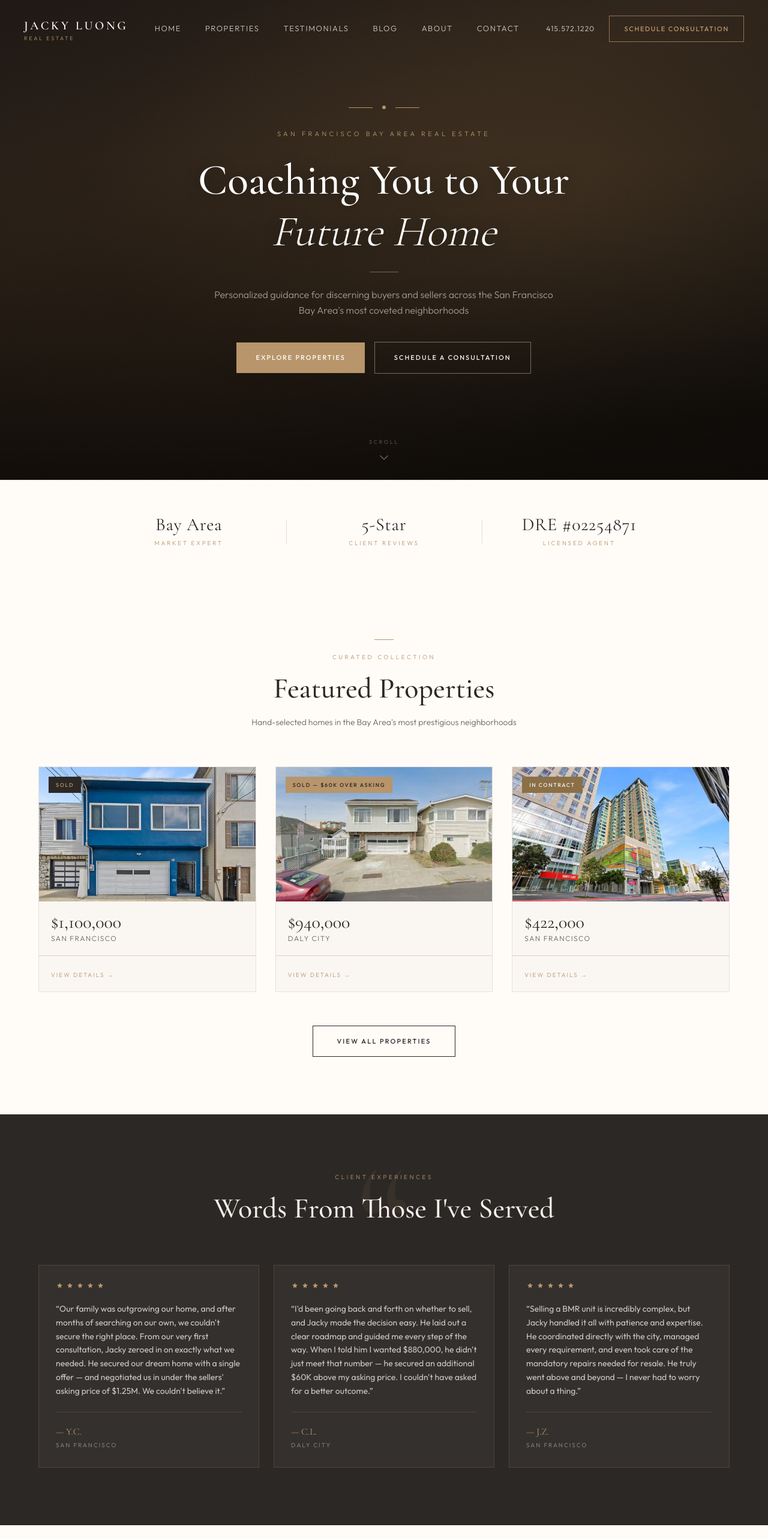
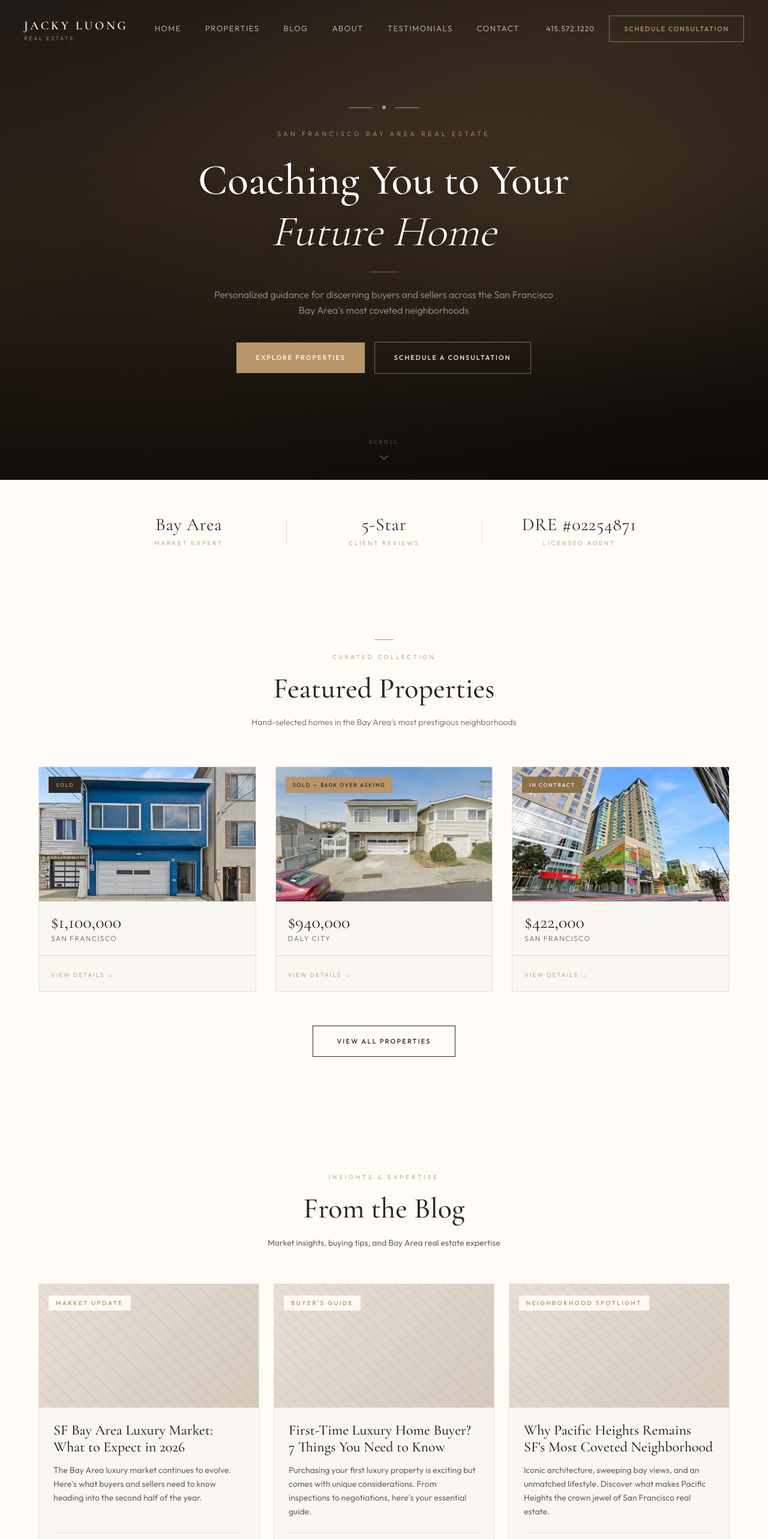
Before and after one commit to AmexGolf/jacky-luong-real-estate, a Next.js app: page / in a window 1280 px wide. Shown: the top 2566 px of the page at 60% size. Built offline with nearby package versions, Linux system fonts and the light colour scheme.

Commit message:
Reorder nav and page sections: Properties → Blog → About → Testimonials → Contact
Co-Authored-By: Claude Sonnet 4.6 <noreply@anthropic.com>

```diff
--- a/src/app/page.tsx
+++ b/src/app/page.tsx
@@ -15,9 +15,9 @@ export default function Home() {
       <Hero />
       <TrustBar />
       <FeaturedProperties />
-      <Testimonials />
       <Blog />
       <About />
+      <Testimonials />
       <Contact />
     </main>
   );
--- a/src/components/Header.tsx
+++ b/src/components/Header.tsx
@@ -6,9 +6,9 @@ import { motion, AnimatePresence } from "framer-motion";
 const navLinks = [
   { label: "Home",         href: "#home" },
   { label: "Properties",  href: "#properties" },
-  { label: "Testimonials", href: "#testimonials" },
   { label: "Blog",        href: "#blog" },
   { label: "About",       href: "#about" },
+  { label: "Testimonials", href: "#testimonials" },
   { label: "Contact",     href: "#contact" },
 ];
 
```
